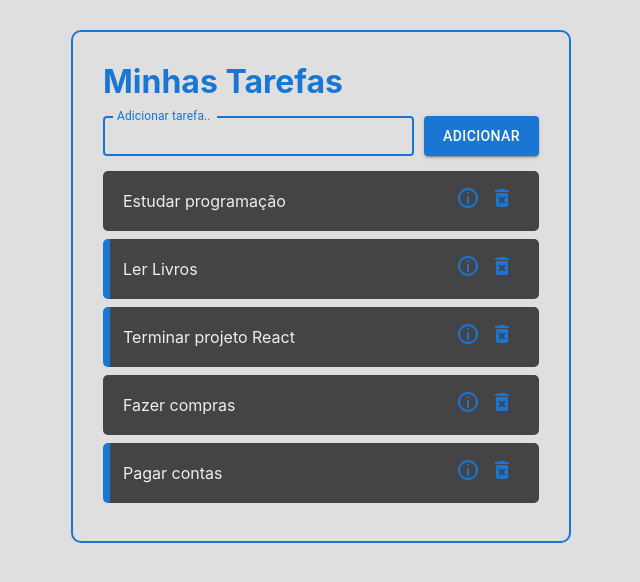
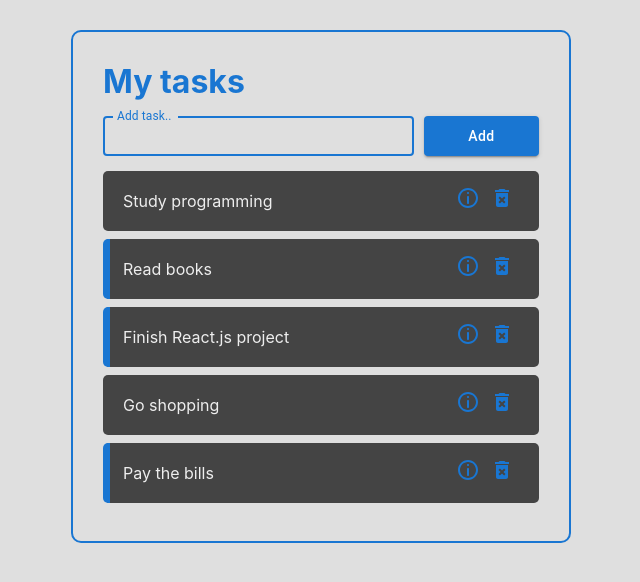
Before and after one commit to DanielRovira/react-todos-list, a React (Create React App) app: page / in a window 1280 px wide. Shown: the top 582 px of the page, without its empty margins (319-959 px from the left). Built offline with nearby package versions, Linux system fonts and the light colour scheme.

Commit message:
Translate to english

```diff
--- a/src/components/AddTask.jsx
+++ b/src/components/AddTask.jsx
@@ -23,17 +23,17 @@ const AddTask = ({ handleTaskAddition }) => {
         <div className='add-task-container'>
             <TextField
                 autoFocus
-                // placeholder="Adicionar tarefa.."
+                // placeholder="Add task.."
                 onChange={handleInputChange}
                 value={inputData}
                 className='add-task-input'
                 size="small"
-                variant="outlined" id="outlined-basic" label="Adicionar tarefa.."
+                variant="outlined" id="outlined-basic" label="Add task.."
                 type="text"
                 onKeyDown={event => { if (event.key === "Enter") {handleAddTaskClick()}}}
             />
             <div className="add-task-button-container">
-                <Button variant="contained" className='add-button' onClick={handleAddTaskClick}>Adicionar</Button>
+                <Button variant="contained" className='add-button' onClick={handleAddTaskClick} style={{ textTransform: 'none' }}>Add</Button>
             </div>
         </div>
     );
--- a/src/components/Header.jsx
+++ b/src/components/Header.jsx
@@ -1,7 +1,7 @@
 import React from 'react';
 
 const Header = () => {
-    return <h1 style={{ color: "#1976d2"}}>Minhas Tarefas</h1>
+    return <h1 style={{ color: "#1976d2"}}>My tasks</h1>
 };
 
 export default Header;
--- a/src/components/TaskDetails.jsx
+++ b/src/components/TaskDetails.jsx
@@ -27,7 +27,7 @@ const TaskDetails = ({ handleDescAddition }) => {
     return (
         <>
             <div className='back-button-container'>
-                <Button variant='contained' className='back-button' onClick={handleBackButtonClick}>Voltar</Button>
+                <Button variant='contained' className='back-button' onClick={handleBackButtonClick} style={{ textTransform: 'none' }}>Back</Button>
             </div>
             <div className="task-details-container">
                 <h2>{params.taskTitle}</h2>
@@ -36,7 +36,7 @@ const TaskDetails = ({ handleDescAddition }) => {
                 <textarea
                     autoFocus
                     type="text"
-                    placeholder="Detalhes.."
+                    placeholder="Details.."
                     className='task-input-detail'
                     id='task-input-detail'
                     onChange={handleInputChange}
--- a/src/data.json
+++ b/src/data.json
@@ -1,27 +1,27 @@
 [
     {
         "id": 1,
-        "title": "Estudar programação",
+        "title": "Study programming",
         "completed": false
     },
     {
         "id": 2,
-        "title": "Ler Livros",
+        "title": "Read books",
         "completed": true
     },
     {
         "id": 3,
-        "title": "Terminar projeto React",
+        "title": "Finish React.js project",
         "completed": true
     },
     {
         "id": 4,
-        "title": "Fazer compras",
+        "title": "Go shopping",
         "completed": false
     },
     {
         "id": 5,
-        "title": "Pagar contas",
+        "title": "Pay the bills",
         "completed": true
     }
 ]
```
